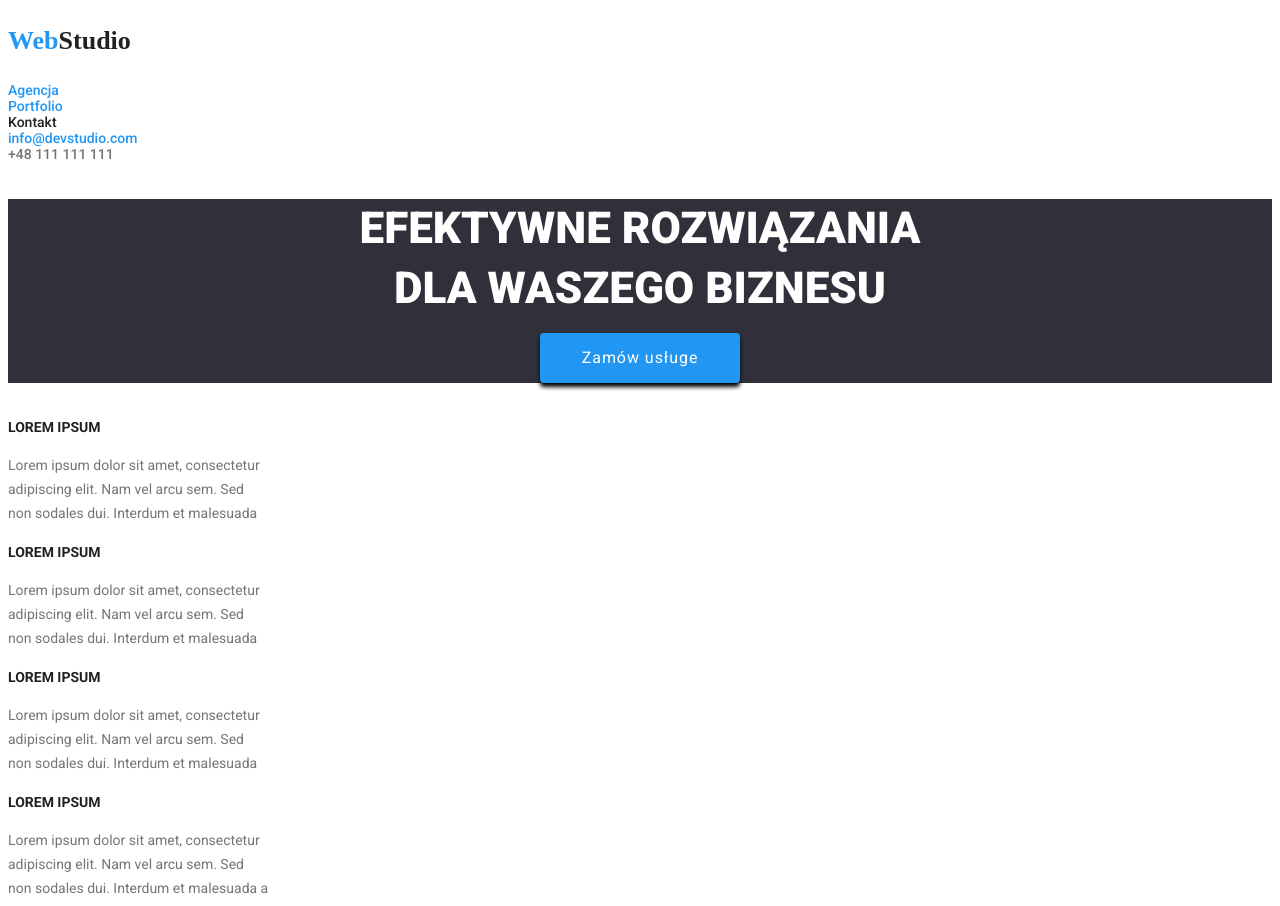
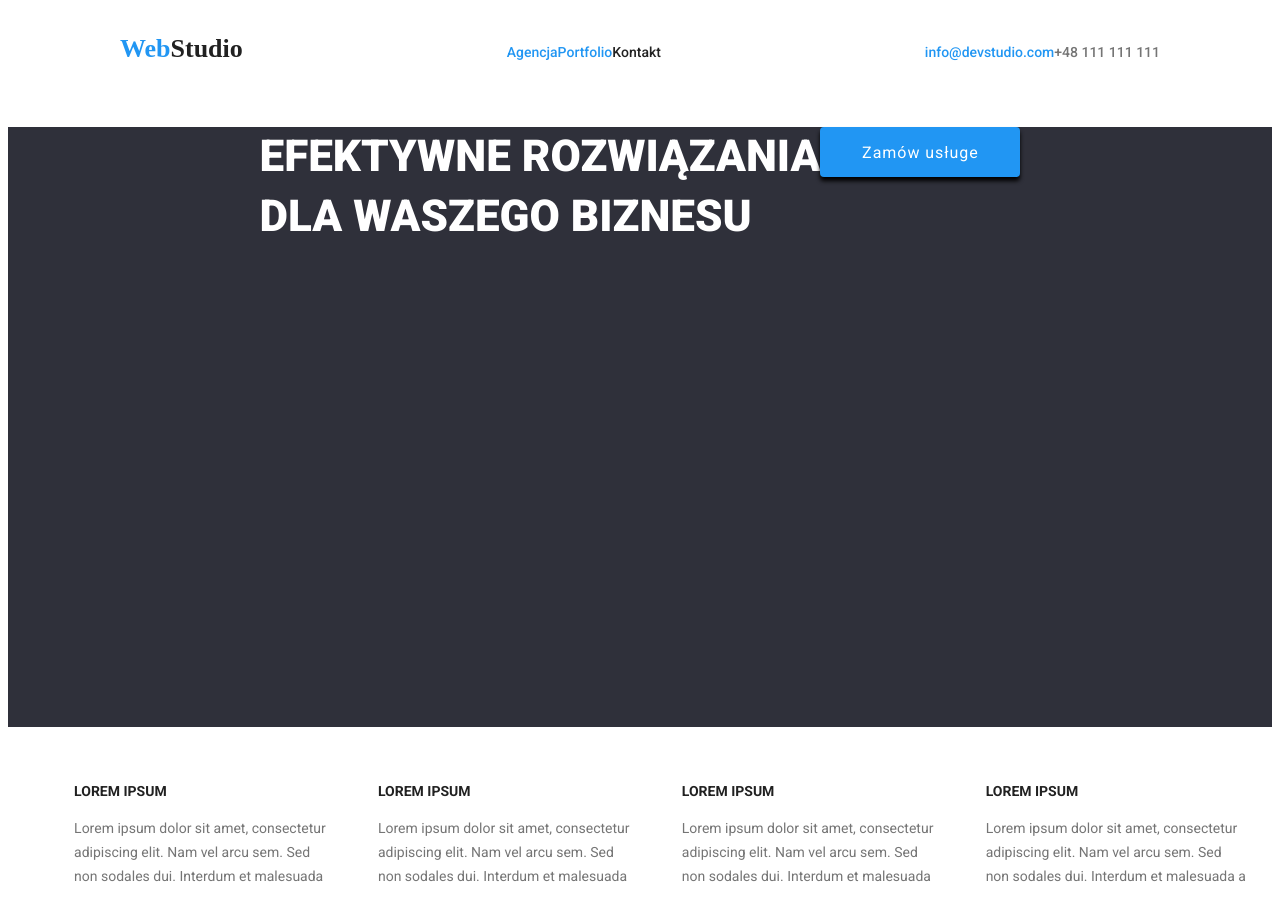
Before and after one commit to endercom502/goit-markup-hw-02-new, a plain HTML site: page index.html in a window 1280 px wide. Shown: the top 906 px of the page. Drawn offline with Linux system fonts and the light colour scheme.

Commit message:
31/03-22:55

```diff
--- a/css/styles.css
+++ b/css/styles.css
@@ -7,6 +7,9 @@ body {
 ::selection {
     color: #fff;
     background-color:#2196F3;
+}
+.container {
+width: 1200px;
 }
 button {
     cursor: pointer;
@@ -18,12 +21,15 @@ button:active {
 color: #2196F3
 }
 .title-big {
+display: flex;
+align-content: center;
+justify-content: center;
 background-color: #2F303A;
 color: white;
-text-align: center;
 font-weight: 900;
 font-size: 44px;
 line-height: 1.36em;
+height: 600px;
 }
 .footer-black {
 background-color: #2F303A;
@@ -80,10 +86,8 @@ color: #757575;
     border: #fff;
     line-height: 1.6em;
 }
-ul {
+.ul-style {
     list-style: none;
-    margin: 0;
-    padding: 0;
 }
 .list-head > li {
 font-size: 14px;
@@ -147,3 +151,15 @@ background-color: #F5F4FA;
 border: #fff;
 line-height: 1.625em;
 }
+.flex-elements {
+display: flex;
+justify-content: space-around;
+align-items: baseline;
+
+
+}
+.flex-menu-2 {
+display: flex;
+justify-content: flex-end;
+
+}
--- a/index.html
+++ b/index.html
@@ -2,7 +2,7 @@
 <html lang="en">
 <!-- IE10 and below only -->
 
-<head>
+<head class="container">
     <link rel="preconnect" href="https://fonts.googleapis.com">
     <link rel="preconnect" href="https://fonts.gstatic.com" crossorigin>
     <link
@@ -13,16 +13,16 @@
     <title>WebStudio</title>
     <meta charset="utf-8">
 </head>
-<header>
+<header class="flex-elements">
     <p class="logo black">Web<span>Studio</span></p>
-    <nav>
-        <ul class="menu-500">
+    <nav class="flex-elements">
+        <ul class="menu-500 ul-style flex-menu-2">
             <li><a href="index.html" class="blue">Agencja</a></li>
             <li><a href="portfolio.html">Portfolio</a></li>
             <li>Kontakt</li>
         </ul>
     </nav>
-    <ul class="menu-14 menu-500">
+    <ul class="menu-14 menu-500 flex-menu-2 ul-style">
         <li><a href="mailto:info@devstudio.com">info@devstudio.com</a></li>
         <li class="grafit">+48 111 111 111</li>
     </ul>
@@ -35,7 +35,7 @@
         </h1>
     </section>
     <section>
-        <ul>
+        <ul class="flex-elements ul-style">
             <li>
                 <h4 class="list-head">LOREM IPSUM</h4>
                 <p class="list-text">Lorem ipsum dolor sit amet, consectetur
@@ -68,7 +68,7 @@
     </section>
     <section>
         <h2 class="over-photos">Czym się zajmujemy</h2>
-        <ul>
+        <ul class="ul-style">
             <li><img src="images/box1.webp" alt="man typing on a laptop" width="370" height="294"
                     style="margin-right: 20px;" /></li>
             <li><img src="images/box3.webp" alt="man using a tablet" width="370" height="294"
@@ -78,7 +78,7 @@
     </section>
     <section>
         <h2 class="over-photos">Nasz zespół</h2>
-        <ul class="photo-center">
+        <ul class="photo-center ul-style">
             <li>
                 <figure>
                     <img src="images/john_doe.webp" alt="John Doe Product Designer" width="270" height="260" />
@@ -113,7 +113,7 @@
 </main>
 <footer class="footer-black">
     <a href="https://google.com" class="logo footer white">Web<span>Studio</span></a>
-    <ul class="footer-text-positon">
+    <ul class="footer-text-positon ul-style">
         <li>
             <address class="adres">m. Warszawa, Aleje Jerozolimskie 21</address>
         </li>
```
Also changed, not shown: portfolio.html (+1 -1 lines).
